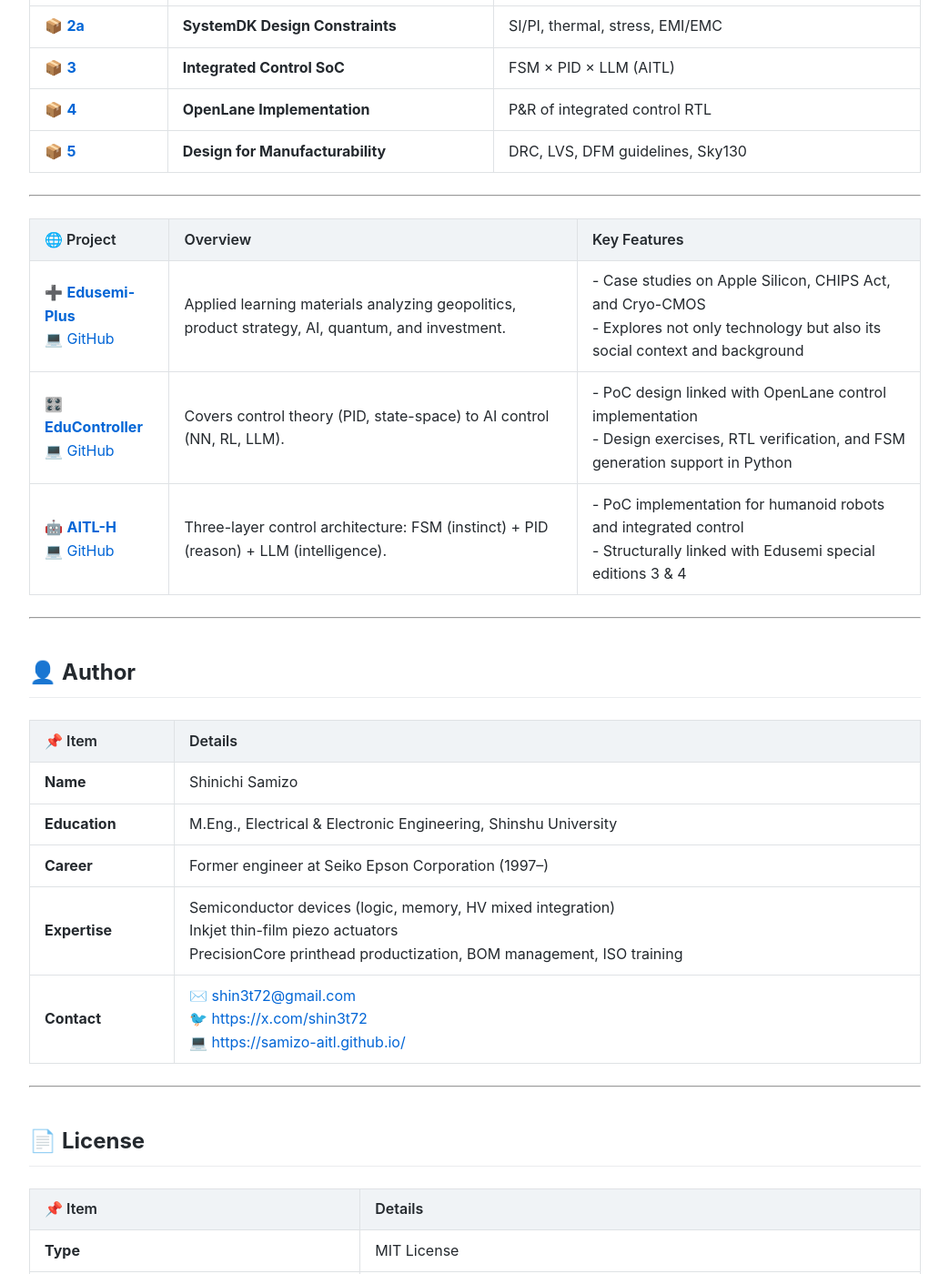
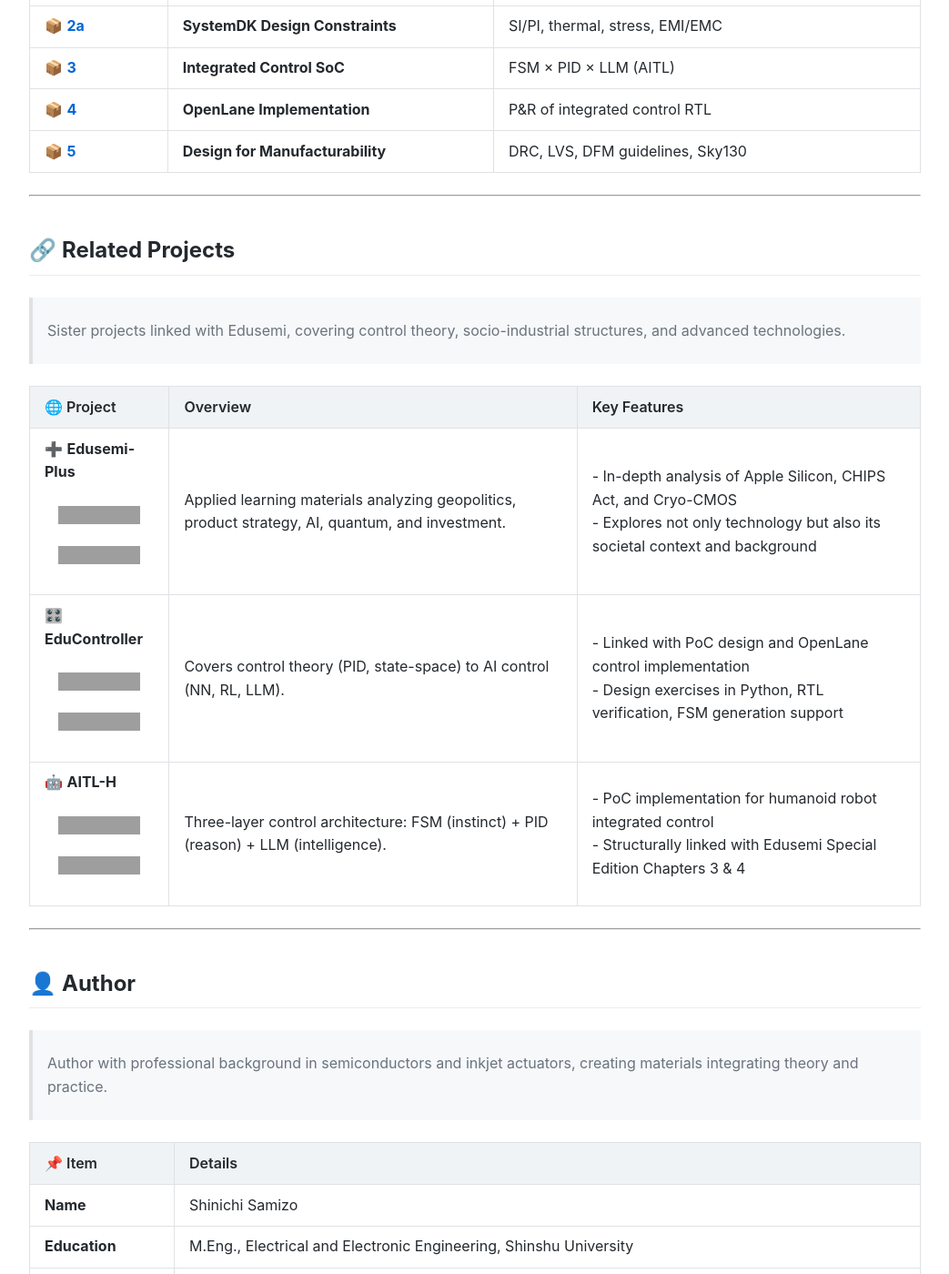
Before and after one commit to Samizo-AITL/Edusemi-v4x, a Jekyll site: the page built from en/index.md, in a window 1280 px wide and 1400 px high, scrolled down 3751 px. Shown: the whole window at 91% size, without its empty margins (118-1161 px from the left). Built offline with Jekyll 4.4.1, drawn with Linux system fonts in a browser that asks for light colours; some of the changed text lies outside the part shown; grey boxes are pictures that could not be loaded.

Commit message:
Update index.md

```diff
--- a/en/index.md
+++ b/en/index.md
@@ -108,30 +108,35 @@
 
 ---
 
+## 🔗 **Related Projects**
+> Sister projects linked with Edusemi, covering control theory, socio-industrial structures, and advanced technologies.
+
 | 🌐 Project | Overview | Key Features |
-|------------|----------|--------------|
-| ➕ [**Edusemi-Plus**](https://samizo-aitl.github.io/Edusemi-Plus/) <br>💻 [GitHub](https://github.com/Samizo-AITL/Edusemi-Plus) | Applied learning materials analyzing geopolitics, product strategy, AI, quantum, and investment. | - Case studies on Apple Silicon, CHIPS Act, and Cryo-CMOS<br>- Explores not only technology but also its social context and background |
-| 🎛️ [**EduController**](https://samizo-aitl.github.io/EduController/) <br>💻 [GitHub](https://github.com/Samizo-AITL/EduController) | Covers control theory (PID, state-space) to AI control (NN, RL, LLM). | - PoC design linked with OpenLane control implementation<br>- Design exercises, RTL verification, and FSM generation support in Python |
-| 🤖 [**AITL-H**](https://samizo-aitl.github.io/AITL-H/) <br>💻 [GitHub](https://github.com/Samizo-AITL/AITL-H) | Three-layer control architecture: FSM (instinct) + PID (reason) + LLM (intelligence). | - PoC implementation for humanoid robots and integrated control<br>- Structurally linked with Edusemi special editions 3 & 4 |
+|---|---|---|
+| ➕ **Edusemi-Plus**<br>[![🌐 View Site](https://img.shields.io/badge/View-Site-brightgreen?logo=github)](https://samizo-aitl.github.io/Edusemi-Plus/en/) [![💻 View Repo](https://img.shields.io/badge/View-Repo-blue?logo=github)](https://github.com/Samizo-AITL/Edusemi-Plus) | Applied learning materials analyzing geopolitics, product strategy, AI, quantum, and investment. | - In-depth analysis of Apple Silicon, CHIPS Act, and Cryo-CMOS<br>- Explores not only technology but also its societal context and background |
+| 🎛️ **EduController**<br>[![🌐 View Site](https://img.shields.io/badge/View-Site-brightgreen?logo=github)](https://samizo-aitl.github.io/EduController/en/) [![💻 View Repo](https://img.shields.io/badge/View-Repo-blue?logo=github)](https://github.com/Samizo-AITL/EduController) | Covers control theory (PID, state-space) to AI control (NN, RL, LLM). | - Linked with PoC design and OpenLane control implementation<br>- Design exercises in Python, RTL verification, FSM generation support |
+| 🤖 **AITL-H**<br>[![🌐 View Site](https://img.shields.io/badge/View-Site-brightgreen?logo=github)](https://samizo-aitl.github.io/AITL-H/en/) [![💻 View Repo](https://img.shields.io/badge/View-Repo-blue?logo=github)](https://github.com/Samizo-AITL/AITL-H) | Three-layer control architecture: FSM (instinct) + PID (reason) + LLM (intelligence). | - PoC implementation for humanoid robot integrated control<br>- Structurally linked with Edusemi Special Edition Chapters 3 & 4 |
 
 ---
 
 ## 👤 **Author**
+> Author with professional background in semiconductors and inkjet actuators, creating materials integrating theory and practice.
 
 | 📌 Item | Details |
-|--------|---------|
+|------|------|
 | **Name** | Shinichi Samizo |
-| **Education** | M.Eng., Electrical & Electronic Engineering, Shinshu University |
+| **Education** | M.Eng., Electrical and Electronic Engineering, Shinshu University |
 | **Career** | Former engineer at Seiko Epson Corporation (1997–) |
-| **Expertise** | Semiconductor devices (logic, memory, HV mixed integration)<br>Inkjet thin-film piezo actuators<br>PrecisionCore printhead productization, BOM management, ISO training |
+| **Expertise** | Semiconductor devices (logic, memory, high-voltage mixed)<br>Thin-film piezoelectric actuators for inkjet<br>PrecisionCore printhead productization, BOM management, ISO training |
 | **Contact** | ✉️ [shin3t72@gmail.com](mailto:shin3t72@gmail.com)<br>🐦 [https://x.com/shin3t72](https://x.com/shin3t72)<br>💻 [https://samizo-aitl.github.io/](https://samizo-aitl.github.io/) |
 
 ---
 
 ## 📄 **License**
+> Open license allowing free use for education, research, and corporate training.
 
 | 📌 Item | Details |
-|--------|---------|
+|------|------|
 | **Type** | MIT License |
 | **Usage** | Free to use, modify, and redistribute |
 | **Recommended Uses** | Education, research, corporate training |
@@ -139,6 +144,7 @@
 ---
 
 ## 💬 **Feedback & ChangeLog**
+> Propose improvements via GitHub Discussions, and track updates in the ChangeLog.
 
-💬 **[Discuss Edusemi materials → Discussions](https://github.com/Samizo-AITL/Edusemi-v4x/discussions)**
-📄 **[Revision History / ChangeLog](../revision_history.md)**
+[![💬 GitHub Discussions](https://img.shields.io/badge/💬%20GitHub-Discussions-brightgreen?logo=github)](https://github.com/Samizo-AITL/Edusemi-v4x/discussions)
+[![📄 ChangeLog](https://img.shields.io/badge/📄%20View-ChangeLog-orange?logo=markdown)](revision_history.md)
```
